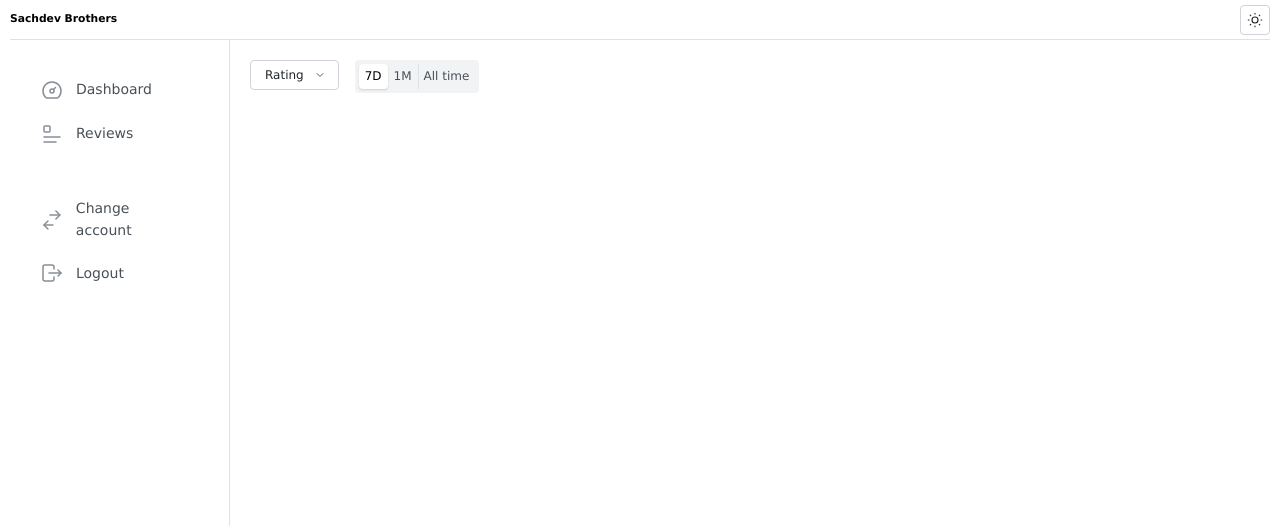
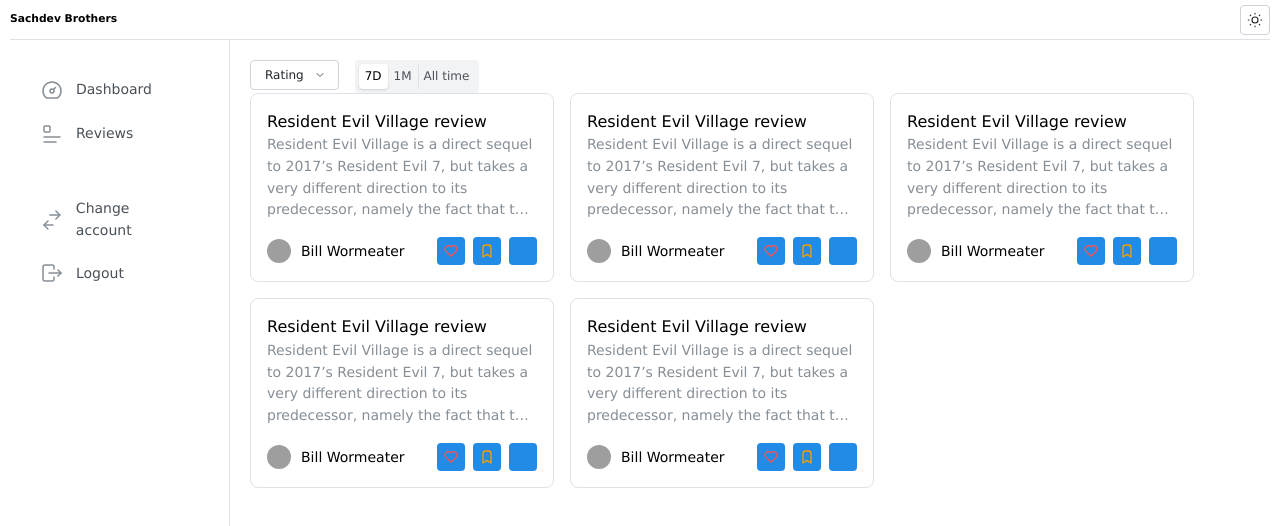
Before and after one commit to hyperingenious/sachdev-analytics, a React (Vite) app: page /reviews in a window 1280 px wide. Shown: the top 526 px of the page. Built offline with nearby package versions, Linux system fonts and the light colour scheme; grey boxes are pictures that could not be loaded.

Commit message:
Review Card added

```diff
--- /dev/null
+++ b/src/assets/styles/ArticleCard.module.css
@@ -0,0 +1,30 @@
+.card {
+    position: relative;
+    background-color: var(--mantine-color-body);
+    max-width: 19rem;
+  }
+
+  .rating {
+    position: absolute;
+    top: var(--mantine-spacing-xs);
+    right: rem(12px);
+    pointer-events: none;
+  }
+
+  .title {
+    display: block;
+    margin-top: var(--mantine-spacing-md);
+    margin-bottom: rem(5px);
+  }
+
+  .action {
+    background-color: light-dark(var(--mantine-color-gray-0), var(--mantine-color-dark-5));
+
+    @mixin hover {
+      background-color: light-dark(var(--mantine-color-gray-1), var(--mantine-color-dark-6));
+    }
+  }
+
+  .footer {
+    margin-top: var(--mantine-spacing-md);
+  }
--- /dev/null
+++ b/src/components/reviews/ReviewCard.jsx
@@ -0,0 +1,87 @@
+import { IconBookmark, IconHeart, IconShare } from "@tabler/icons-react";
+import {
+  Card,
+  Text,
+  ActionIcon,
+  Badge,
+  Group,
+  Center,
+  Avatar,
+  useMantineTheme,
+  rem,
+} from "@mantine/core";
+import classes from "../../assets/styles/ArticleCard.module.css";
+
+export default function ReviewCard() {
+  const linkProps = {
+    href: "https://mantine.dev",
+    target: "_blank",
+    rel: "noopener noreferrer",
+  };
+  const theme = useMantineTheme();
+
+  return (
+    <Card withBorder radius="md" className={classes.card}>
+      {/* <Card.Section>
+        <a {...linkProps}>
+          <Image src="https://i.imgur.com/Cij5vdL.png" height={180} />
+        </a>
+      </Card.Section> */}
+
+      {/* <Badge
+        className={classes.rating}
+        variant="gradient"
+        gradient={{ from: "yellow", to: "red" }}
+      >
+        outstanding
+      </Badge> */}
+
+      <Text className={classes.title} fw={500} component="a" {...linkProps}>
+        Resident Evil Village review
+      </Text>
+
+      <Text fz="sm" c="dimmed" lineClamp={4}>
+        Resident Evil Village is a direct sequel to 2017’s Resident Evil 7, but
+        takes a very different direction to its predecessor, namely the fact
+        that this time round instead of fighting against various mutated
+        zombies, you’re now dealing with more occult enemies like werewolves and
+        vampires.
+      </Text>
+
+      <Group justify="space-between" className={classes.footer}>
+        <Center>
+          <Avatar
+            src="https://images.unsplash.com/photo-1593229874334-90d965f27c42?ixid=MnwxMjA3fDB8MHxwaG90by1wYWdlfHx8fGVufDB8fHx8&ixlib=rb-1.2.1&auto=format&fit=crop&w=200&q=80"
+            size={24}
+            radius="xl"
+            mr="xs"
+          />
+          <Text fz="sm" inline>
+            Bill Wormeater
+          </Text>
+        </Center>
+
+        <Group gap={8} mr={0}>
+          <ActionIcon className={classes.action}>
+            <IconHeart
+              style={{ width: rem(16), height: rem(16) }}
+              color={theme.colors.red[6]}
+            />
+          </ActionIcon>
+          <ActionIcon className={classes.action}>
+            <IconBookmark
+              style={{ width: rem(16), height: rem(16) }}
+              color={theme.colors.yellow[7]}
+            />
+          </ActionIcon>
+          <ActionIcon className={classes.action}>
+            <IconShare
+              style={{ width: rem(16), height: rem(16) }}
+              color={theme.colors.blue[6]}
+            />
+          </ActionIcon>
+        </Group>
+      </Group>
+    </Card>
+  );
+}
--- a/src/pages/Reviews.jsx
+++ b/src/pages/Reviews.jsx
@@ -1,5 +1,6 @@
 import { Dropdown } from "../components/Dropdown";
 import SegmentedButton from "../components/SegmentedButton";
+import ReviewCard from "../components/reviews/ReviewCard";
 
 function Reviews() {
   return (
@@ -11,10 +12,7 @@
           gap: "var(--mantine-spacing-md)",
         }}
       >
-        <Dropdown
-          name={"Rating"}
-          dropdownOptions={[1, 2, 3, 4, 5]}
-        />
+        <Dropdown name={"Rating"} dropdownOptions={[1, 2, 3, 4, 5]} />
         <SegmentedButton
           data={[
             { label: "7D", value: "7-day-time" },
@@ -23,6 +21,17 @@
           ]}
         />
       </div>
+      <div
+        style={{
+          display: "flex",
+          flexWrap: "wrap",
+          gap: "var(--mantine-spacing-md)",
+        }}
+      >
+        {[1, 1, 1, 1, 1].map((data) => (
+          <ReviewCard key={data} />
+        ))}
+      </div>
     </>
   );
 }
```
